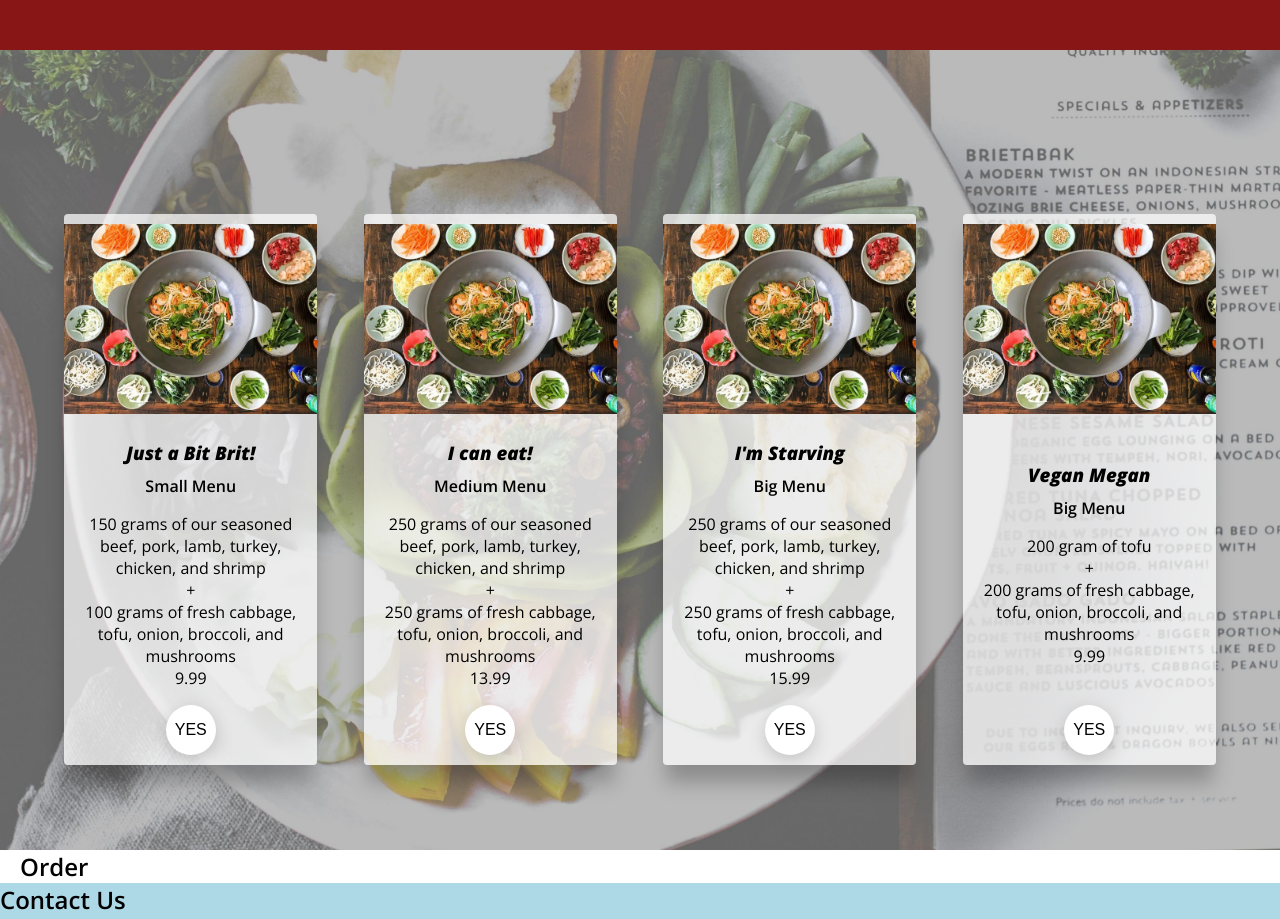
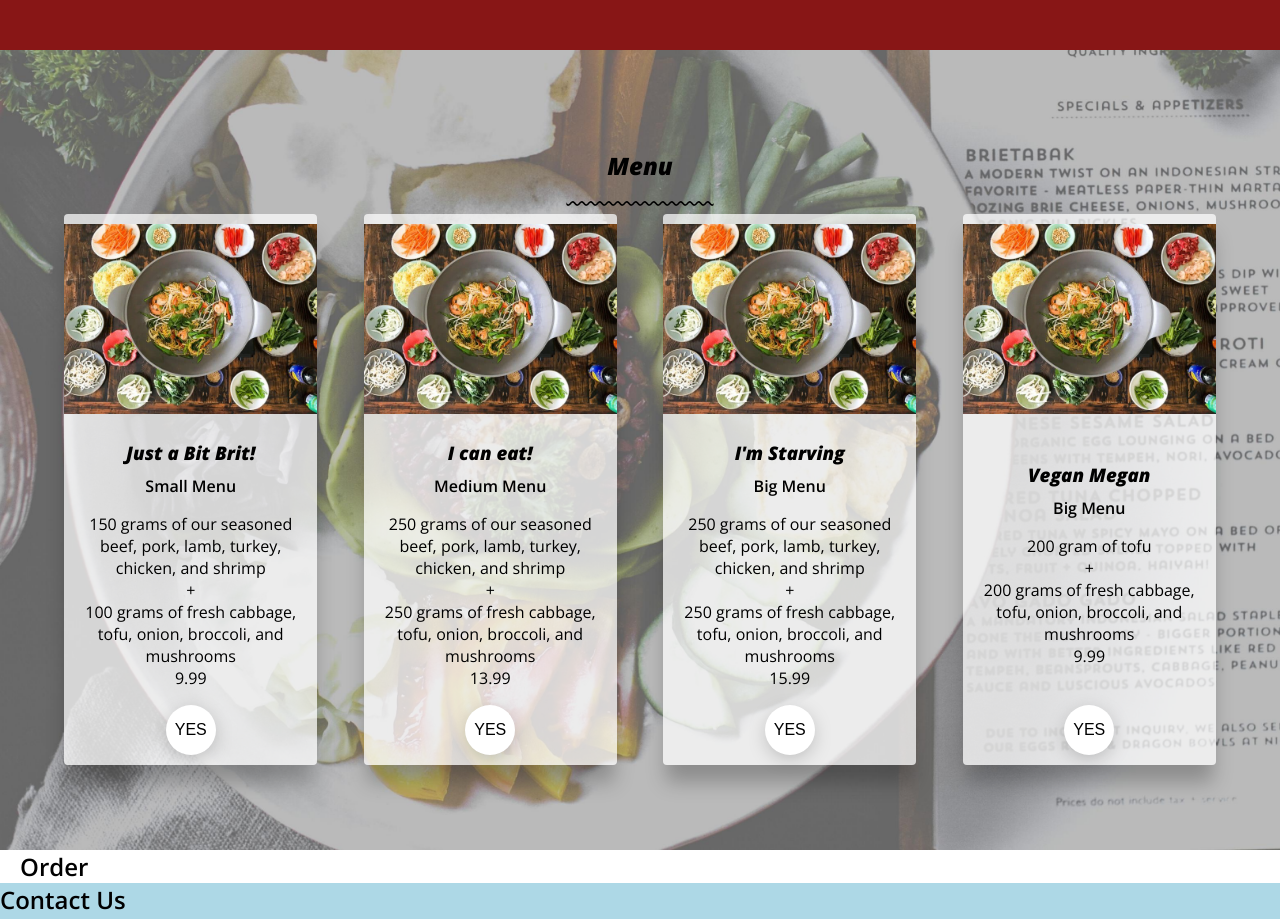
Before and after one commit to tkalejandro/hackathon-mongolia-restaurant, a Next.js app: page / in a window 1280 px wide. Shown: the part 1800-2719 px from the top of the page. Built offline with nearby package versions, Linux system fonts and the light colour scheme; a web font is replaced by a local one.

Commit message:
fixed the z index for the menu title

```diff
--- a/components/Menu/Menu.js
+++ b/components/Menu/Menu.js
@@ -49,7 +49,7 @@ const Menu = () => {
 
           />
 
-            <h2>Menu</h2>
+            <h2 className={styles.title}>Menu</h2>
             <div className={styles.underline}>_____________________</div>
             <div className={styles.menuSetContainer}>
                 {content}
--- a/components/Menu/Menu.module.css
+++ b/components/Menu/Menu.module.css
@@ -25,10 +25,14 @@
   font-family: "Open Sans";
   padding-top: 1em;
 }
+.title{
+  z-index: 1;
+}
 .underline {
   font-size: 1em;
   text-decoration: black wavy underline;
   color: transparent;
+  z-index: 1;
 }
 .subTitle {
   font-weight: 800;
```
